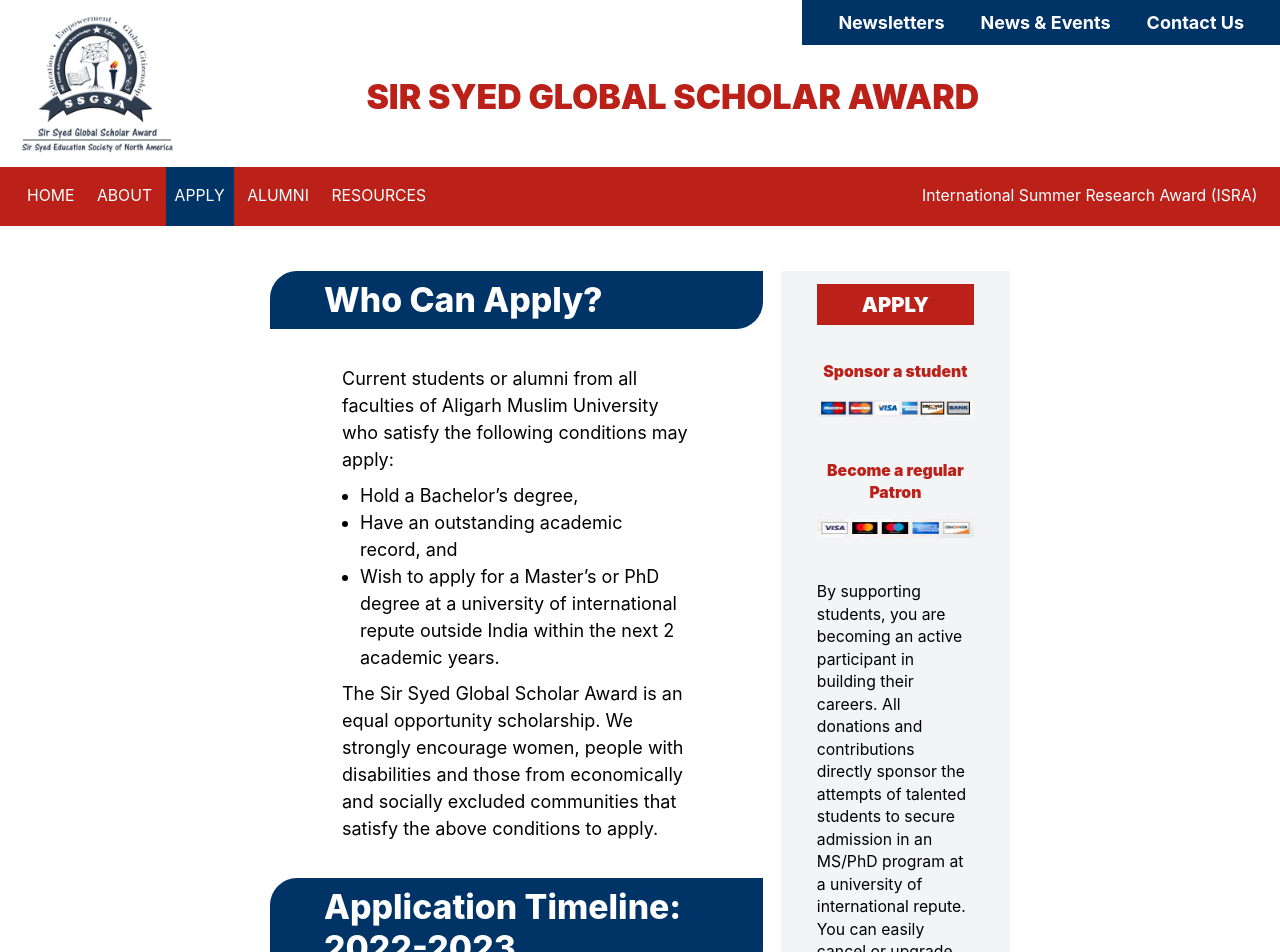
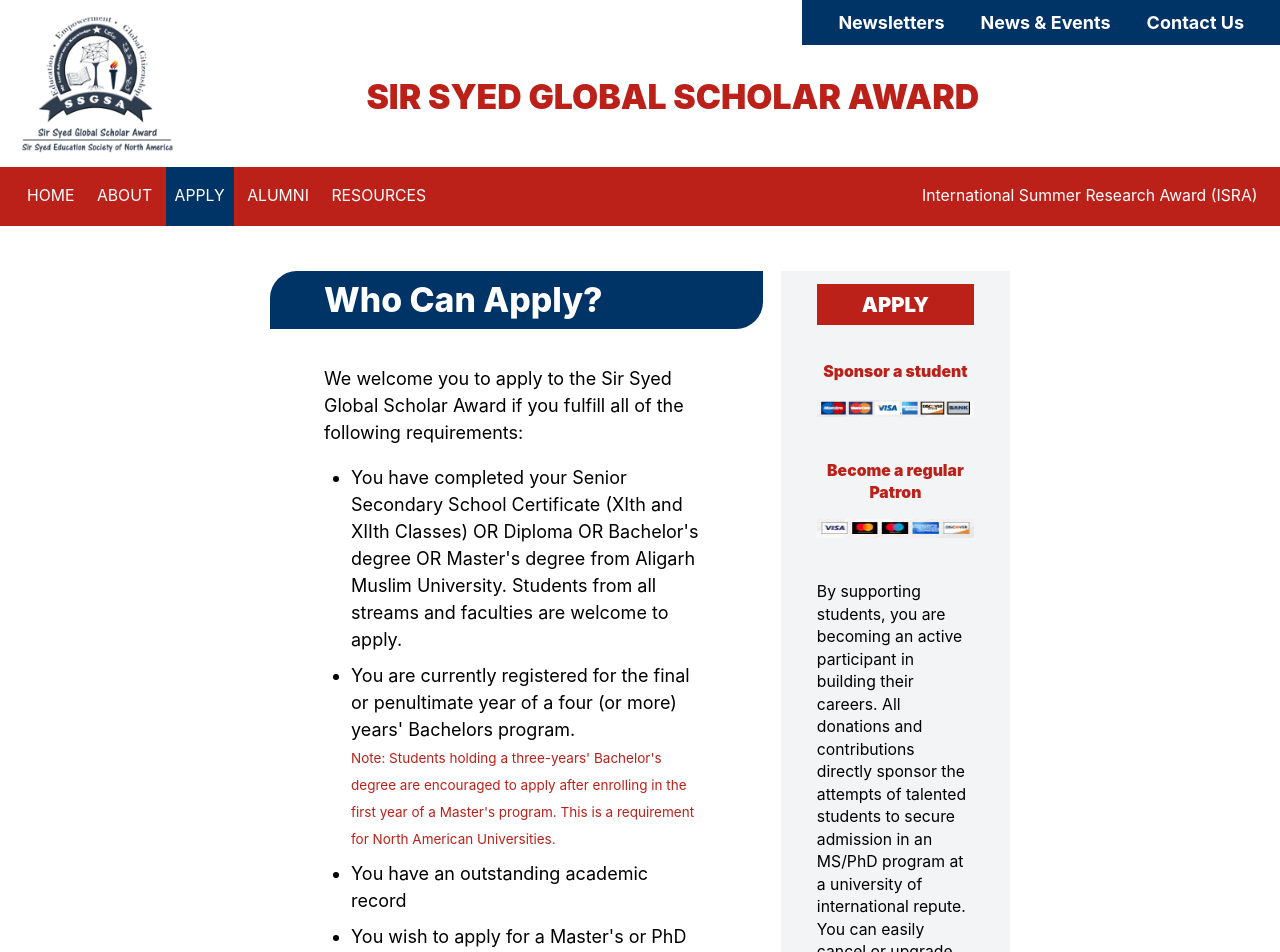
Before and after one commit to ssgsa-us/ssgsa.us, a Next.js app: page /apply in a window 1280 px wide. Shown: the top 952 px of the page. Built offline with nearby package versions, Linux system fonts and the light colour scheme; no server answers.

Commit message:
Update eligibility criteria on apply and faq page

```diff
--- a/pages/application-portal/index.tsx
+++ b/pages/application-portal/index.tsx
@@ -55,7 +55,11 @@ export default function Portal() {
               />
               <label className="pl-5 text-blue-850">
                 I am currently enrolled at Aligarh Muslim University or an
-                alumnus
+                alumnus{' '}
+                <span className="text-xs">
+                  (Students who have completed Senior Secondary School
+                  Certificate OR Diploma from AMU are eligible)
+                </span>
               </label>
             </div>
             <br />
@@ -71,17 +75,12 @@ export default function Portal() {
                 className="my-5 text-lg"
               />
               <label className="pl-5 text-blue-850">
-                I am registered for the final or penultimate year of a 4 (or
-                more) year Bachelors program
+                I am registered for the final or penultimate year of a four (or
+                more) year Bachelor&apos;s program
                 <br />
                 <span className="flex justify-center">OR</span>I have completed
-                a 3 year Bachelor&apos;s program and am currently enrolled in a
-                master&apos;s program.
-                <br />
-                <span className="flex justify-center text-sm">
-                  Note: At least one of your Bachelor&apos;s or master&apos;s
-                  degree must be from AMU.
-                </span>
+                a three year Bachelor&apos;s program and am currently enrolled
+                in a Master&apos;s program.
               </label>
             </div>
             <br />
@@ -122,7 +121,7 @@ export default function Portal() {
             Instructions
           </h1>
           <p className="my-5 text-lg">
-            The application form is divided into 6 parts.
+            The application form is divided into 5 parts.
             <br />
             <br />
             You can view a step only after you have successfully completed all
@@ -131,20 +130,16 @@ export default function Portal() {
             changes before final submission.
             <br />
             <br />
-            Note that once you submit the application in Step 6, you can still
-            edit it before the deadline.
-            <br />
-            <br />
             Questions marked <span className="text-red-850 font-black">
               *
             </span>{' '}
             are mandatory.
             <br />
             <br />
-            Your entered information will be saved after successful completion
-            of each step. However, if you go back{' '}
+            You will be able to save your information at each step. However, if
+            you press the back button{' '}
             <span className="underline">without saving your information</span>,
-            your entered data may be lost.
+            your entered data will be lost.
             <br />
             <br />
             You will be able to review the information entered by you before
@@ -153,12 +148,14 @@ export default function Portal() {
             <br />
             <span className="text-sm">
               Note: The SSGSA portal functions best with Google Chrome and
-              Firefox browsers. Please read the{' '}
-              <Link href="/portal">
+              Firefox browsers. Please watch our{' '}
+              <Link href="/faq">
                 {/* Add link for faq portal */}
-                <a className="text-blue-800 underline font-black">FAQs</a>
+                <a className="text-blue-800 underline font-black">
+                  SSGSA application video tutorial
+                </a>
               </Link>{' '}
-              before contacting the SSGSA team.
+              in case of any doubt.
             </span>
           </p>
         </div>
--- a/pages/apply.js
+++ b/pages/apply.js
@@ -13,25 +13,43 @@ export default function Home() {
               Who Can Apply?
             </h1>
 
-            <div className="mx-4 sm:mx-8 md:mx-16">
+            <div className="mx-4 sm:mx-8 md:mx-12 text-sm md:text-base">
               <p>
-                Current students or alumni from all faculties of Aligarh Muslim
-                University who satisfy the following conditions may apply:
+                We welcome you to apply to the Sir Syed Global Scholar Award if
+                you fulfill all of the following requirements:
               </p>
-              <ul style={{ listStyle: 'disc' }} className="ml-2 p-2">
-                <li>Hold a Bachelor’s degree,</li>
-                <li>Have an outstanding academic record, and</li>
-                <li>
-                  Wish to apply for a Master’s or PhD degree at a university of
-                  international repute outside India within the next 2 academic
-                  years.
+              <ul style={{ listStyle: 'disc' }} className="ml-2 p-2 pl-4">
+                <li className="my-2">
+                  You have completed your Senior Secondary School Certificate
+                  (XIth and XIIth Classes) OR Diploma OR Bachelor&apos;s degree
+                  OR Master&apos;s degree from Aligarh Muslim University.
+                  Students from all streams and faculties are welcome to apply.
+                </li>
+                <li className="my-2">
+                  You are currently registered for the final or penultimate year
+                  of a four (or more) years&apos; Bachelors program.
+                  <br />
+                  <span className="text-xs text-red-850">
+                    Note: Students holding a three-years&apos; Bachelor&apos;s
+                    degree are encouraged to apply after enrolling in the first
+                    year of a Master&apos;s program. This is a requirement for
+                    North American Universities.
+                  </span>
+                </li>
+                <li className="my-2">
+                  You have an outstanding academic record
+                </li>
+                <li className="my-2">
+                  You wish to apply for a Master&apos;s or PhD degree at a
+                  university of international repute outside India within the
+                  next 2 academic years.
                 </li>
               </ul>
               <p>
                 The Sir Syed Global Scholar Award is an equal opportunity
                 scholarship. We strongly encourage women, people with
                 disabilities and those from economically and socially excluded
-                communities that satisfy the above conditions to apply.
+                communities to apply.
               </p>
             </div>
           </div>
@@ -51,7 +69,7 @@ export default function Home() {
           <div className="mx-4 my-8 flex flex-col items-center">
             <p>
               See Frequently Asked Questions
-              <Link href="">
+              <Link href="/faq">
                 <a className="text-blue-500">&nbsp;here</a>
               </Link>
             </p>
--- a/pages/faq.js
+++ b/pages/faq.js
@@ -122,22 +122,31 @@ export default function Home() {
                   style={{ listStyle: 'disc' }}
                   className="text-sm sm:text-base text-white ml-5"
                 >
-                  <li>You have to be a student or an alumnus of AMU.</li>
-                  <li>
-                    You will have to be enrolled in at least a 4+ years of
-                    Undergraduate program (after 12th grade).
+                  <li className="my-2">
+                    You have completed your Senior Secondary School Certificate
+                    (XIth and XIIth Classes) OR Diploma OR Bachelor&apos;s
+                    degree OR Master&apos;s degree from Aligarh Muslim
+                    University. Students from all streams and faculties are
+                    welcome to apply.
                   </li>
-                  <li>
-                    For applicants currently with a three years&apos;
-                    bachelor&apos;s degree, you have to be already enrolled in a
-                    Master&apos;s program inorder to be eligible for the award.
+                  <li className="my-2">
+                    You are currently registered for the final or penultimate
+                    year of a four (or more) years&apos; Bachelors program.
+                    <br />
+                    <span className="text-xs">
+                      Note: Students holding a three-years&apos; Bachelor&apos;s
+                      degree are encouraged to apply after enrolling in the
+                      first year of a Master&apos;s program. This is a
+                      requirement for North American Universities.
+                    </span>
                   </li>
-                  <li>
-                    For more information, check the details
-                    <Link href="/">
-                      <a className="text-blue-400"> here</a>
-                    </Link>
-                    .
+                  <li className="my-2">
+                    You have an outstanding academic record
+                  </li>
+                  <li className="my-2">
+                    You wish to apply for a Master&apos;s or PhD degree at a
+                    university of international repute outside India within the
+                    next 2 academic years.
                   </li>
                 </ul>
               </div>
```
